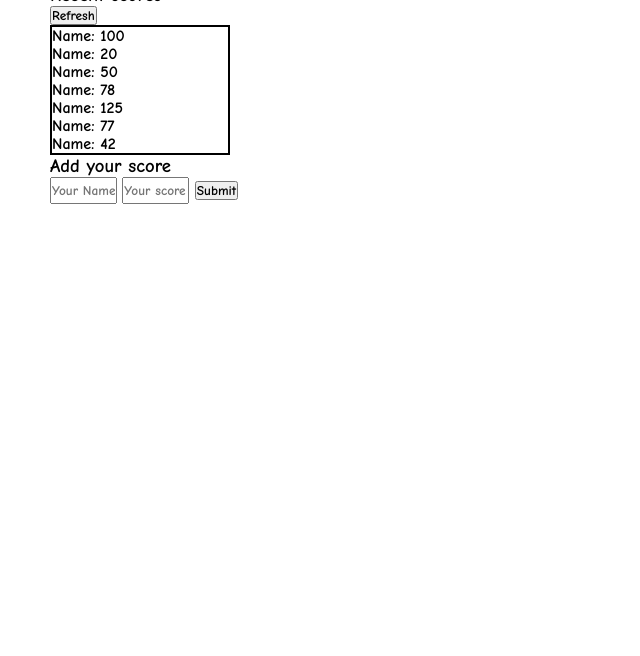
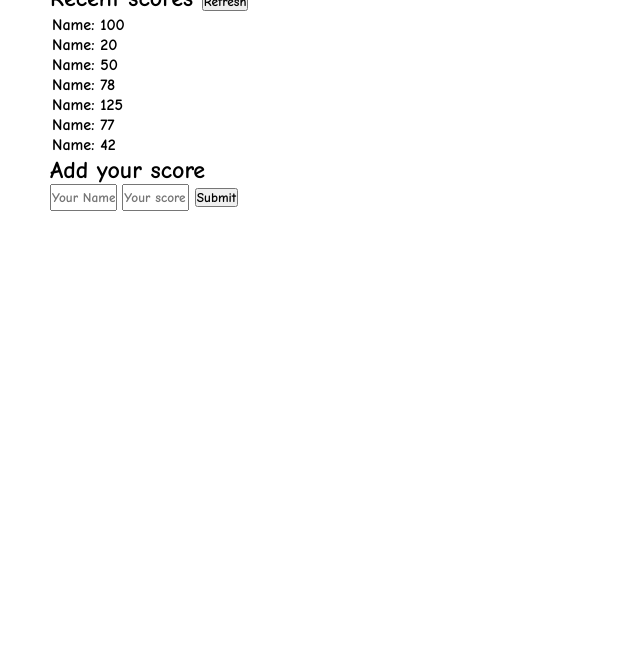
Before and after one commit to TechnoAndy/Leaderboard, a website built with webpack: page src/index.html in a window 1280 px wide. Shown: the part 144-800 px from the top of the page, without its empty margins (0-640 px from the left). Built offline with nearby package versions, Linux system fonts and the light colour scheme.

Commit message:
Add final touches for html code

```diff
--- a/src/index.html
+++ b/src/index.html
@@ -8,31 +8,47 @@
     </head>
     <body>
         <section id="wrapper">
-     <div id="heading">
             <h1>Leaderboard</h1>
-    </div>
-    <div class="score-board">
-        <h3>Recent scores</h3>
-        <button type="submit" id="update">Refresh</button>
-        <div class="list-scores">
-        <ul>
-            <li>Name: 100</li>
-            <li>Name: 20</li>
-            <li>Name: 50</li>
-            <li>Name: 78</li>
-            <li>Name: 125</li>
-            <li>Name: 77</li>
-            <li>Name: 42</li>
-        </ul>
+            <div class="scoreboardcontainer">
+                <div class="scoreboard">
+                    <h2>Recent scores <button type="submit" id="update">Refresh</button></h2>
+                <div>
+                    <table class="listscores">
+                        <tr>
+                        <tr>
+                            <td>Name: 100</td>
+                        </tr>
+                        <tr>
+                            <td>Name: 20</td>
+                        </tr>
+                        <tr>
+                            <td>Name: 50</td>
+                        </tr>
+                        <tr>
+                            <td>Name: 78</td>
+                        </tr>
+                        <tr>
+                            <td>Name: 125</td>
+                        </tr>
+                        <tr>
+                            <td>Name: 77</td>
+                        </tr>
+                        <tr>
+                            <td>Name: 42</td>
+                        </tr>
+                    </tr>
+                </table>
                 </div>
                 </div>
-     <section class="save-data">
-      <h3>Add your score</h3>
-      <form name="add-score">
-       <input type="text" name="player-name" placeholder="Your Name">
-       <input type="text" name="player-score" placeholder="Your score">
-       <button type="submit" id="new-score">Submit</button>
+                <div class="headscore">
+                    <h2>Add your score</h2>
+                    <form name="add-score" class="addscorecontain">
+                        <input type="text" name="player-name" placeholder="Your Name" class="scoreinputs">
+                        <input type="text" name="player-score" placeholder="Your score" class="scoreinputs">
+                        <button type="submit" id="new-score" class="submit">Submit</button>
                     </form>
+                </div>
+            </div>
         </section>
     </body>
 </html>
```
Lines whose indentation alone changed are shown as unchanged.
